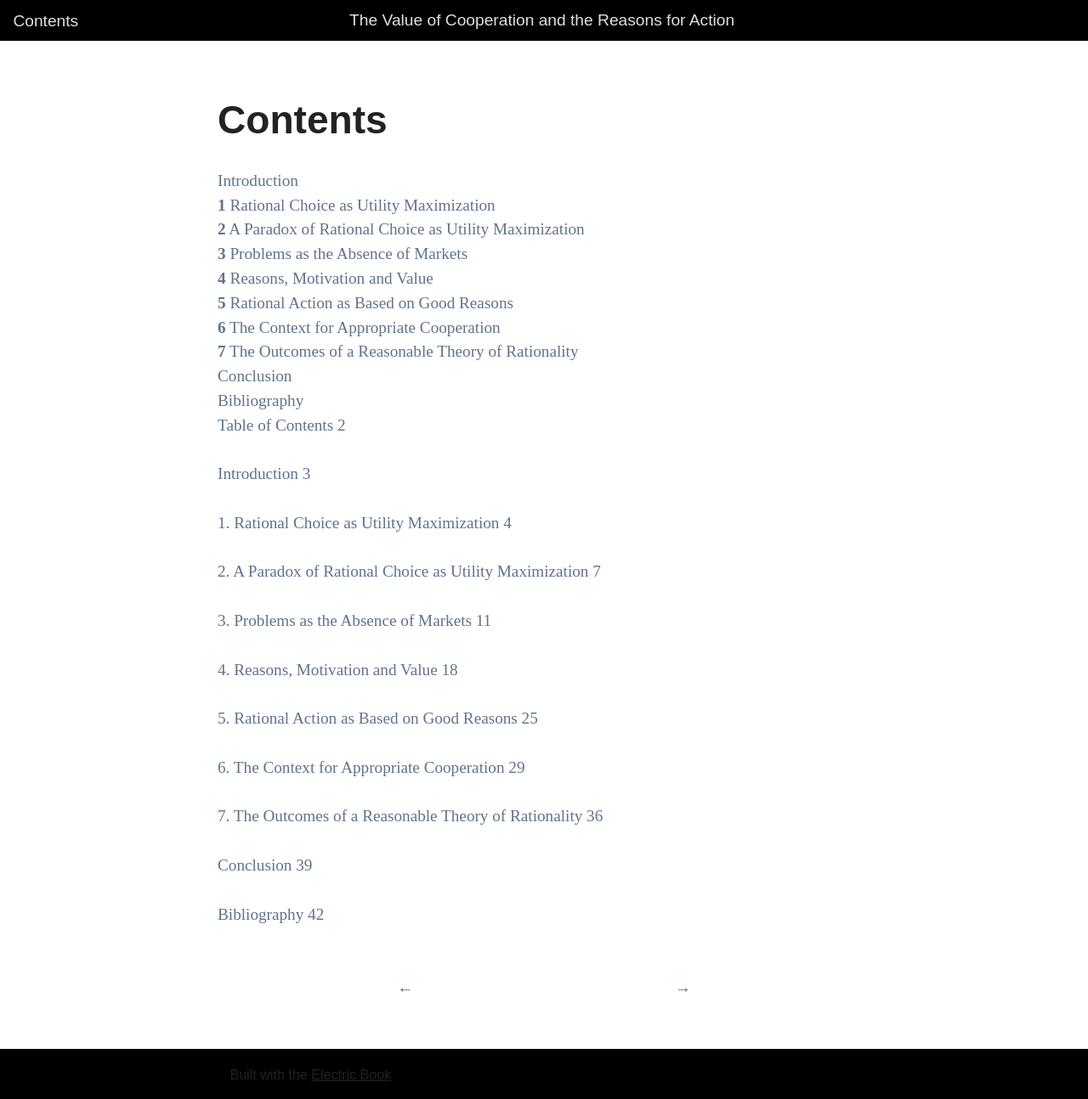
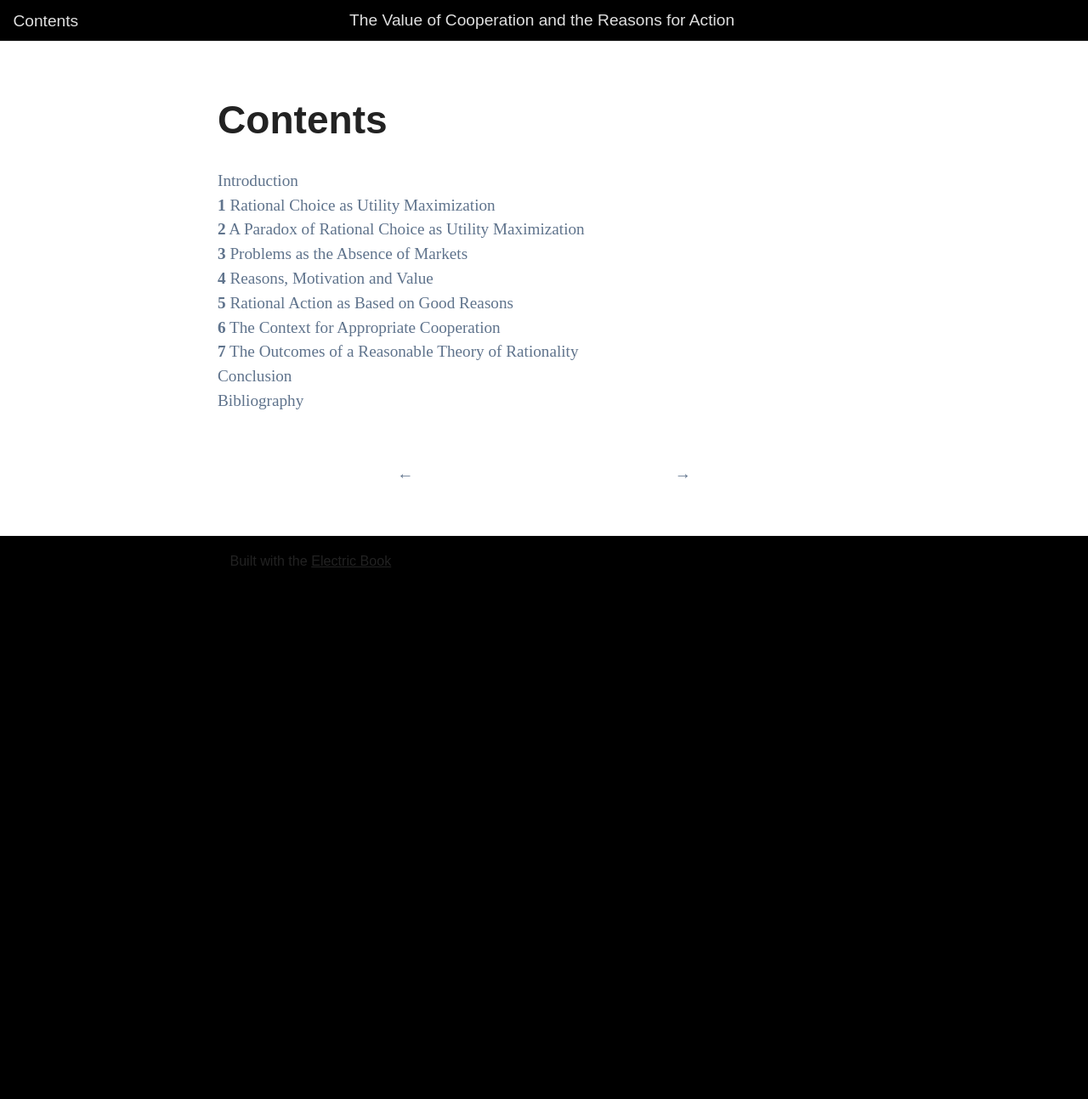
Before and after one commit to ChristinaRookie/rationality-and-cooperation, a Jekyll site: the page built from book/text/0-3-contents.md, in a window 1280 px wide and 1294 px high. Shown: the whole window at 85% size. Built offline with Jekyll 4.4.1, drawn with Linux system fonts in a browser that asks for light colours.

Commit message:
Remove the manual TOC since it is liquid included

```diff
--- a/book/text/0-3-contents.md
+++ b/book/text/0-3-contents.md
@@ -6,25 +6,3 @@ style: contents-page
 # Contents
 
 {% include toc %}
-
-[Table of Contents 2](#_Toc442015368)
-
-[Introduction 3](#introduction)
-
-[1. Rational Choice as Utility Maximization 4](#rational-choice-as-utility-maximization)
-
-[2. A Paradox of Rational Choice as Utility Maximization 7](#a-paradox-of-rational-choice-as-utility-maximization)
-
-[3. Problems as the Absence of Markets 11](#problems-as-the-absence-of-markets)
-
-[4. Reasons, Motivation and Value 18](#reasons-motivation-and-value)
-
-[5. Rational Action as Based on Good Reasons 25](#rational-action-as-based-on-good-reasons)
-
-[6. The Context for Appropriate Cooperation 29](#the-context-for-appropriate-cooperation)
-
-[7. The Outcomes of a Reasonable Theory of Rationality 36](#the-outcomes-of-a-reasonable-theory-of-rationality)
-
-[Conclusion 39](#conclusion)
-
-[Bibliography 42](#bibliography)
```
